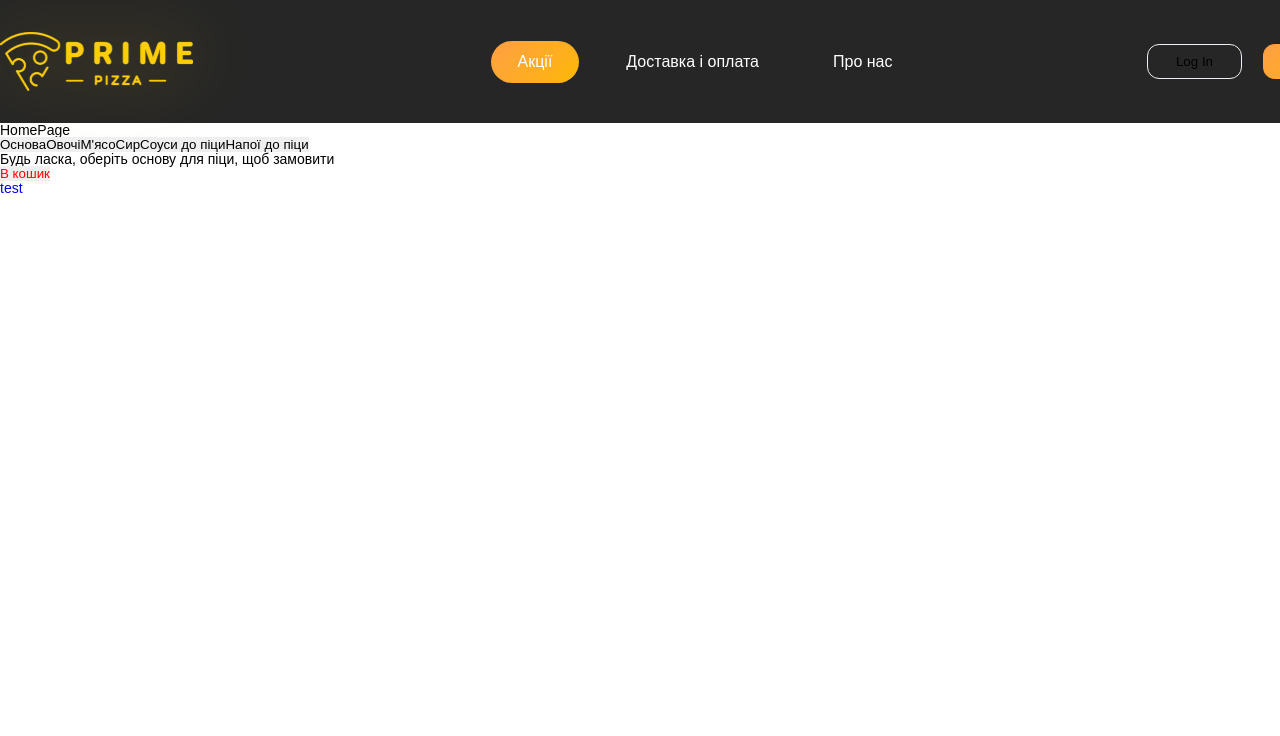
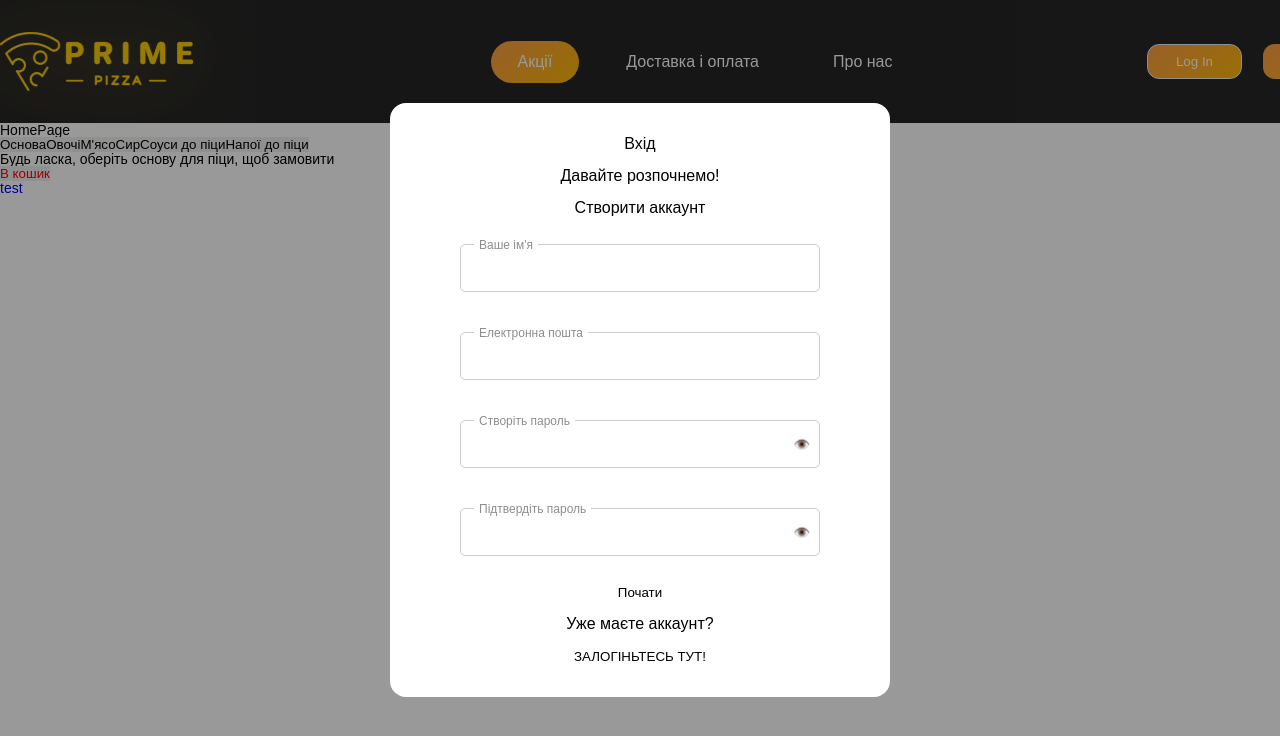
Before and after one commit to olestatchyn/ShopProject, a React (Create React App) app in the folder frontend/: page / in a window 1280 px wide. Both pictures are taken after a click on the button "Log In". Shown: the top 736 px of the page. Built offline with nearby package versions, Linux system fonts and the light colour scheme.

Commit message:
adding login popup

```diff
--- a/frontend/src/components/UI/header/Header.jsx
+++ b/frontend/src/components/UI/header/Header.jsx
@@ -1,10 +1,15 @@
-import React from 'react';
+import React, { useState } from 'react';
 import cl from './Header.module.css';
-import logo from './../../../sourse/Logo.svg';
+import logo from './../../../source/Logo.svg';
 import MyNavLink from './../nav-bar/MyNavLink';
 import MyButton from '../button/MyButton';
+import MyModal from '../myModal/MyModal';
+import FeedbackForm from '../../feedback form/FeedbackForm';
+import RegistrationForm from '../../registrartion form/RegistrationForm';
 
 const Header = () => {
+	const [modal, setModal] = useState(false);
+
 	return (
 		<div className={cl.header}>
 			<div className={cl.header__container}>
@@ -38,7 +43,10 @@ const Header = () => {
 					<div className={cl.header__col}>
 						<div className={cl.header__buttons}>
 							<div className={cl.header__LogIn}>
-								<MyButton className={cl.button}>Log In</MyButton>
+							<MyButton className={cl.button} onClick={()=>setModal(true)}>Log In</MyButton>
+							<MyModal visible={modal} setVisible={setModal}>
+								<RegistrationForm />
+							</MyModal>
 							</div>
 							<div className={cl.header__SignUp}>
 								<MyButton className={cl.button}>Sign Up</MyButton>
@@ -52,4 +60,5 @@ const Header = () => {
 }
 
 
+
 export default Header;
--- a/frontend/src/components/UI/header/Header.module.css
+++ b/frontend/src/components/UI/header/Header.module.css
@@ -88,6 +88,11 @@ h1, h2, h3, h4, h5, h6 {font-size: inherit;font-weight: 400;}
 	width: 95px;
 	height: 35px;
 }
+
+.header__LogIn:hover{
+	background: linear-gradient(137deg, #ff9f47 0%, #fdb806 100%);
+}
+
 .header__SignUp{
 	margin-left: 21px;
 	font-weight: 700;
@@ -98,9 +103,10 @@ h1, h2, h3, h4, h5, h6 {font-size: inherit;font-weight: 400;}
 	background: linear-gradient(137deg, #ff9f47 0%, #fdb806 100%);
 }
 .header__buttons div:hover{
-	background: linear-gradient(137deg, #ff9f47 0%, #fdb806 100%);
+	/* background: linear-gradient(137deg, #ff9f47 0%, #fdb806 100%); */
 }
 
 .button{
   background: transparent;
+	color: white;
 }
--- a/frontend/src/components/UI/input/MyInput.jsx
+++ b/frontend/src/components/UI/input/MyInput.jsx
@@ -1,8 +1,9 @@
+// MyInput компонента
 import React from "react";
 import classes from "./MyInput.module.css";
 
-const MyInput = (props) => {
-  return <input className={classes.myInput} {...props} type="text" />;
-};
+const MyInput = React.forwardRef((props, ref) => {
+  return <input ref={ref} className={classes.myInput} {...props} />;
+});
 
 export default MyInput;
--- /dev/null
+++ b/frontend/src/components/UI/myModal/MyModal.jsx
@@ -0,0 +1,26 @@
+import React from 'react';
+import cl from "./MyModal.module.css"
+
+const MyModal = ({children, visible, setVisible, style}) => {
+
+	const rootClasses = [cl.myModal]
+
+	if (visible) {
+		console.log("був клік")
+    rootClasses.push(cl.active)
+  }
+
+	return (
+		<div className={rootClasses.join(' ')} onClick={()=>setVisible(false)}>
+			<div
+				style={{width: "500px"}}
+				className={cl.myModalContent}
+				onClick={(e) => e.stopPropagation()}
+				>
+					{children}
+			</div>
+		</div>
+	);
+}
+
+export default MyModal;
--- /dev/null
+++ b/frontend/src/components/UI/myModal/MyModal.module.css
@@ -0,0 +1,22 @@
+.myModal{
+	position: fixed;
+	top: 0;
+	bottom: 0;
+	left: 0;
+	right: 0;
+	display: none;
+	background-color: rgba(0, 0, 0, 0.4);
+}
+
+.myModalContent{
+	padding: 25px;
+	background-color: #fff;
+	border-radius: 16px;
+	min-width: 250px;
+}
+
+.myModal.active{
+	display: flex;
+	align-items: center;
+	justify-content: center;
+}
--- /dev/null
+++ b/frontend/src/components/registrartion form/CustomInput.jsx
@@ -0,0 +1,24 @@
+import React from 'react';
+import classes from './RegistrationForm.module.css'; // Упевніться, що шлях до файлу CSS вірний
+
+const MyInput = React.forwardRef(({ label, icon, onIconClick, ...props }, ref) => {
+  return (
+    <div className={classes.inputContainer}>
+      <input
+        ref={ref}
+        className={classes.myInput}
+        {...props}
+        required
+        placeholder=" "
+      />
+      <label className={classes.myLabel}>{label}</label>
+      {icon && (
+        <button onClick={onIconClick} className={classes.inputIcon} type="button">
+          {icon}
+        </button>
+      )}
+    </div>
+  );
+});
+
+export default MyInput;
--- /dev/null
+++ b/frontend/src/components/registrartion form/RegistrationForm.jsx
@@ -0,0 +1,64 @@
+import React, { useState, useRef } from 'react';
+import classes from "./RegistrationForm.module.css"
+import MyInput from './CustomInput';
+import MyButton from '../UI/button/MyButton';
+
+const RegistrationForm = () => {
+  const [isPasswordVisible, setIsPasswordVisible] = useState(false);
+  const passwordRef = useRef(null);
+
+  const togglePasswordVisibility = () => {
+    setIsPasswordVisible(prev => !prev);
+    if(passwordRef.current) {
+      passwordRef.current.type = isPasswordVisible ? 'text' : 'password';
+    }
+  };
+
+  return (
+    <div className={classes.input__box}>
+      <div>
+        <div>
+          <h1>Вхід</h1>
+          <h2>Давайте розпочнемо!</h2>
+        </div>
+        <div>
+          <h1>Створити аккаунт</h1>
+          <MyInput
+            label="Ваше ім'я"
+            placeholder="Ваше ім'я"
+            name="name"
+          />
+          <MyInput
+            label="Електронна пошта"
+            placeholder="Електронна пошта"
+            name="email"
+            type="email"
+          />
+          <MyInput
+            label="Створіть пароль"
+            type={isPasswordVisible ? 'text' : 'password'}
+            placeholder="Створіть пароль"
+            icon="👁️"
+            onIconClick={togglePasswordVisibility}
+            ref={passwordRef}
+          />
+          <MyInput
+            label="Підтвердіть пароль"
+            type={isPasswordVisible ? 'text' : 'password'}
+            placeholder="Створіть пароль"
+            icon="👁️"
+            onIconClick={togglePasswordVisibility}
+            ref={passwordRef}
+          />
+					<MyButton style={{background: "transparent"}}>Почати</MyButton>
+					<div>
+						<p>Уже маєте аккаунт?</p>
+						<MyButton style={{background: "transparent"}}>ЗАЛОГІНЬТЕСЬ ТУТ!</MyButton>
+					</div>
+        </div>
+      </div>
+    </div>
+  );
+}
+
+export default RegistrationForm;
--- /dev/null
+++ b/frontend/src/components/registrartion form/RegistrationForm.module.css
@@ -0,0 +1,58 @@
+.input__box{
+	color: black;
+	width: 80%;
+	margin: auto
+}
+
+
+/* RegistrationForm.module.css */
+.inputContainer {
+  position: relative;
+  margin-bottom: 20px;
+}
+
+.myInput {
+  width: 100%;
+  padding: 15px 20px;
+  font-size: 1rem;
+  border: 1px solid #ccc;
+  border-radius: 5px;
+  margin-top: 20px;
+  box-sizing: border-box;
+}
+
+.myInput:focus {
+  outline: none;
+  border-color: #6658D3;
+}
+
+.myInput::placeholder {
+  color: transparent; /* Робить плейсхолдер прозорим, щоб текст лейбла був видимим */
+}
+
+.inputIcon {
+  position: absolute;
+  right: 10px;
+  top: 64%;
+  transform: translateY(-50%);
+  cursor: pointer;
+  border: none;
+  background: transparent;
+}
+
+.myLabel {
+  position: absolute;
+	left: 14px;
+	font-size: 12px;
+	color: #8d8d8d;
+	top: 5px;
+	background-color: white;
+	padding: 0 5px;
+}
+
+/* .myInput:focus + .myLabel,
+.myInput:not(:placeholder-shown) + .myLabel {
+  left: 10px;
+  font-size: 12px;
+  color: #6658D3;
+} */
--- a/frontend/src/utils/AuthContext.js
+++ b/frontend/src/utils/AuthContext.js
@@ -7,7 +7,7 @@ export function useAuth() {
 }
 
 export const AuthProvider = ({ children }) => {
-  const [isAuthenticated, setIsAuthenticated] = useState(true);
+  const [isAuthenticated, setIsAuthenticated] = useState(false);
 	const [userRole, setUserRole] = useState("admin");
 
 
```
Also changed, not shown: frontend/src/source/Logo.svg (renamed from frontend/src/sourse/Logo.svg).
